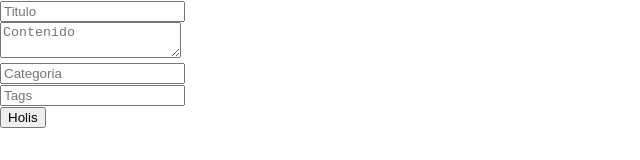
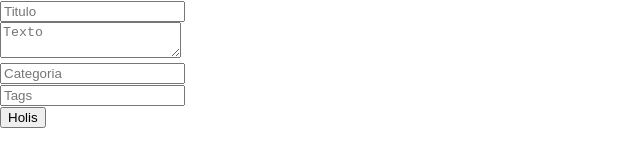
Before and after one commit to Daravico/texts-organizer-typescript, a React (Create React App) app: page / in a window 1280 px wide. Shown: the top 160 px of the page, without its empty margins (0-640 px from the left). Built offline with nearby package versions, Linux system fonts and the light colour scheme.

Commit message:
Changed the function to be a prop (add)

```diff
--- a/src/App.tsx
+++ b/src/App.tsx
@@ -1,33 +1,43 @@
-import React, { Fragment } from 'react';
+import React, { Fragment, useState } from "react";
 
-import './App.css';
+import "./App.css";
 
 // React Components
-import NewTextForm from './components/newTextForm';
-import TextsViewer from './components/TextsViewer';
+import NewTextForm from "./components/newTextForm";
+import TextsViewer from "./components/TextsViewer";
 
 // Interfaces
-import {SingleText} from './interfaces/interfaces';
-
-
+import { SingleText } from "./interfaces/interfaces";
 
 const App = (): JSX.Element => {
 
+  const [textList, setTextList] = useState<SingleText[]>([]);
+
+  // NewTextForm Functions.
+  // -----------------------------------------------
+
+  const addingText = (addedText: SingleText) => {
+    console.log(addedText);
+    console.log("Sip")
+  };
 
   const funcionx = (num: number) => {
     console.log("hola");
-    console.log(num)
+    console.log(num);
+  };
+  // -----------------------------------------------
 
-  }
+  // TextsViewer Functions.
+  // -----------------------------------------------
 
-
+  // -----------------------------------------------
 
   return (
     <Fragment>
-      <NewTextForm functionx={funcionx}/>
+      <NewTextForm addingText={addingText} functionx={funcionx} />
       <TextsViewer />
     </Fragment>
   );
-}
+};
 
 export default App;
--- a/src/components/newTextForm.tsx
+++ b/src/components/newTextForm.tsx
@@ -1,77 +1,88 @@
-import React, { Fragment, useState } from 'react';
+import React, { Fragment, useState } from "react";
 
-import { SingleText } from '../interfaces/interfaces';
+import { SingleText, FormElement } from "../interfaces/interfaces";
 
-type FormElement = React.FormEvent<HTMLFormElement>;
+interface NewTextFormProps {
+    addingText: (addedText: SingleText) => void;
+    functionx: (num: number) => void;
+}
 
-
-interface FormProps{
-    functionx:(num: number) => void;
-  }
-
-
-
-
-const NewTextForm: React.FC<FormProps> = ({functionx}) => {
+const NewTextForm: React.FC<NewTextFormProps> = ({ addingText, functionx }) => {
 
     // State Hooks for each of the inputs that we have.
-    const [title, setTitle] = useState<string>('');
-    const [text, setText] = useState<string>('');
-    const [category, setCategory] = useState<string>('');
-    const [tagsLine, setTagsLine] = useState<string>('');
+    const [title, setTitle] = useState<string>("");
+    const [text, setText] = useState<string>("");
+    const [category, setCategory] = useState<string>("");
+    const [tagsLine, setTagsLine] = useState<string>("");
 
-
-    const [macrosList, setMacrosList] = useState<SingleText[]>([]);
-
-
-
-    // Saving the information of the macro.
+    // Saving the information of the text.
     const handleSubmit = (e: FormElement) => {
         e.preventDefault();
 
         //tagsLine needs to be converted here to an array.
         const tags: string[] = [tagsLine];
 
-        addMacro(e, tags);
-    }
-
-
-
-    // Adds the macro to the full list of macros.
-    const addMacro = (e: FormElement, tags: string[]) => {
-
-        // Saving the details of this macro on a const with the interface.
-        const addedMacro: SingleText = {
+        // Saving the information on the form to a new variable (:SingleText).
+        const newText: SingleText = {
             title: title,
             text: text,
             category: category,
-            tags: tags
-        }
+            tags: tags,
+        };
 
-        // Saving on the list.
-        const newMacroList: SingleText[] = [...macrosList, addedMacro];
-        setMacrosList(newMacroList);
-
-        console.log(macrosList);
-
-    }
+        addingText(newText);
+    };
 
     return (
         <Fragment>
             <form onSubmit={handleSubmit}>
-                <input type="text" placeholder="Titulo" value={title} onChange={e => { setTitle(e.target.value) }} />
+                <input
+                    type="text"
+                    placeholder="Titulo"
+                    value={title}
+                    onChange={(e) => {
+                        setTitle(e.target.value);
+                    }}
+                />
+
                 <br />
-                <textarea placeholder="Contenido" value={text} onChange={e => { setText(e.target.value) }} />
+
+                <textarea
+                    placeholder="Texto"
+                    value={text}
+                    onChange={(e) => {
+                        setText(e.target.value);
+                    }}
+                />
+
                 <br />
-                <input type="text" placeholder="Categoria" value={category} onChange={e => { setCategory(e.target.value) }} />
+
+                <input
+                    type="text"
+                    placeholder="Categoria"
+                    value={category}
+                    onChange={(e) => {
+                        setCategory(e.target.value);
+                    }}
+                />
+
                 <br />
-                <input type="text" placeholder="Tags" value={tagsLine} onChange={e => { setTagsLine(e.target.value) }} />
+
+                <input
+                    type="text"
+                    placeholder="Tags"
+                    value={tagsLine}
+                    onChange={(e) => {
+                        setTagsLine(e.target.value);
+                    }}
+                />
+
                 <br />
+
                 <button type="submit">Holis</button>
             </form>
-
         </Fragment>
     );
-}
+};
 
 export default NewTextForm;
--- a/src/interfaces/interfaces.tsx
+++ b/src/interfaces/interfaces.tsx
@@ -4,3 +4,5 @@ export interface SingleText {
   category: string;
   tags: string[];
 }
+
+export type FormElement = React.FormEvent<HTMLFormElement>;
```
